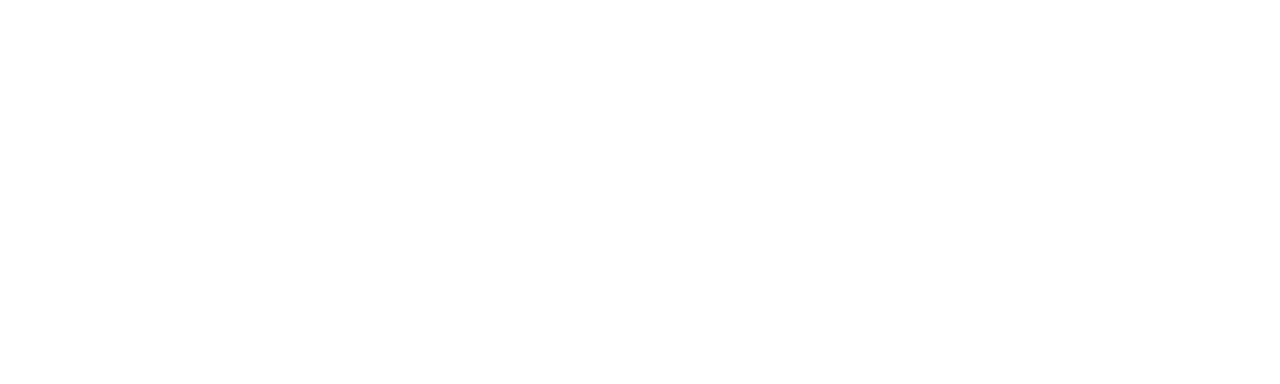
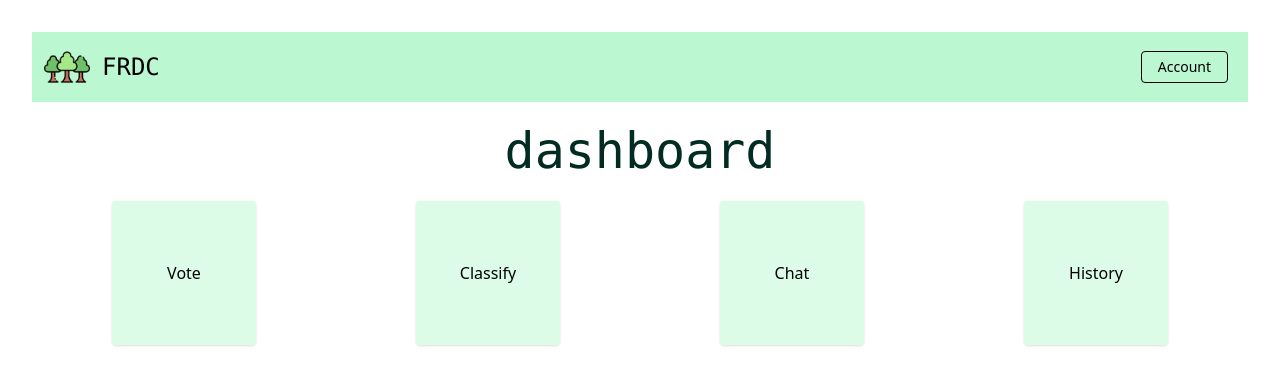
Before and after one commit to FR-DC/FRDC-UI, a React (Vite) app in the folder client/: page /dashboard in a window 1280 px wide. Before the commit this address had no page. Shown: the top 384 px of the page. Built offline with nearby package versions, Linux system fonts and the light colour scheme.

Commit message:
Add dashboard

```diff
--- a/client/package.json
+++ b/client/package.json
@@ -10,6 +10,7 @@
     "preview": "vite preview"
   },
   "dependencies": {
+    "@heroicons/react": "^2.0.18",
     "react": "^18.2.0",
     "react-dom": "^18.2.0"
   },
--- a/client/src/App.jsx
+++ b/client/src/App.jsx
@@ -4,6 +4,7 @@
 import { BrowserRouter, Routes, Route } from "react-router-dom";
 import Login from './pages/Login';
 import VotingPage from './pages/VotingPage';
+import Dashboard from './pages/Dashboard';
 
 function App() {
   // const [count, setCount] = useState(0)
@@ -13,6 +14,7 @@
       <Routes>
         <Route path="/" element={<Login />}/>
         <Route path="/voting" element={<VotingPage/>}/>
+        <Route path="/dashboard" element={<Dashboard />}/>
       </Routes>
     </BrowserRouter>
   )
--- /dev/null
+++ b/client/src/pages/Dashboard.jsx
@@ -0,0 +1,30 @@
+import Header from "../components/Header";
+
+const Dashboard = () => {
+	return (
+		<div>
+		<Header headerTitle="Dashboard"/>
+		<div className="grid grid-cols-4">
+			<div className="flex flex-col button shadow h-36 w-36 rounded outline-1 bg-green-100 justify-center text-center m-auto
+			hover:bg-green-200">
+				<h1>Vote</h1>
+			</div>
+			<div className="flex flex-col button shadow h-36 w-36 rounded outline-1 bg-green-100 justify-center text-center m-auto
+			hover:bg-green-200">
+				<h1>Classify</h1>
+			</div>
+			<div className="flex flex-col button shadow h-36 w-36 rounded outline-1 bg-green-100 justify-center text-center m-auto
+			hover:bg-green-200">
+				<h1>Chat</h1>
+			</div>
+			<div className="flex flex-col button shadow h-36 w-36 rounded outline-1 bg-green-100 justify-center text-center m-auto
+			hover:bg-green-200">
+				<h1>History</h1>
+			</div>
+		</div>
+		</div>
+	)
+}
+
+
+export default Dashboard
--- a/client/src/pages/Login.jsx
+++ b/client/src/pages/Login.jsx
@@ -23,7 +23,7 @@
                       <label htmlFor="password" className="block mb-2 text-sm font-medium text-gray-900">Password</label>
                       <input type="password" name="password" id="password" placeholder="••••••••" className="bg-gray-50 border border-gray-300 text-gray-900 sm:text-sm rounded-lg focus:ring-primary-600 focus:border-primary-600 block w-full p-2.5 text-white " required="" />
                   </div>
-                  <div className="flex items-center justify-between">
+                  <div className="flex items-center justify-between pb-3">
                       <div className="flex items-start">
                           <div className="flex items-center h-5">
                             <input id="remember" aria-describedby="remember" type="checkbox" className="w-4 h-4 border border-gray-300 rounded bg-gray-50 focus:ring-3 focus:ring-primary-300" required="" />
@@ -34,7 +34,7 @@
                       </div>
                       <a href="#" className="text-sm font-medium text-primary-600 hover:underline">Forgot password?</a>
                   </div>
-									<Link to="/voting">
+					<Link to="/voting">
                   <button type="submit" className="w-full text-white bg-teal-800 hover:bg-primary-700 focus:ring-4 focus:outline-none focus:ring-primary-300 font-medium rounded-lg text-sm px-5 py-2.5 text-center">Sign in</button>
                   </Link>
 									<p className="text-sm font-light text-gray-500">
```
Also changed, not shown: client/src/components/VoteButtons/index.jsx (added), 1 other file (tests, documents, lock files or other folders).
